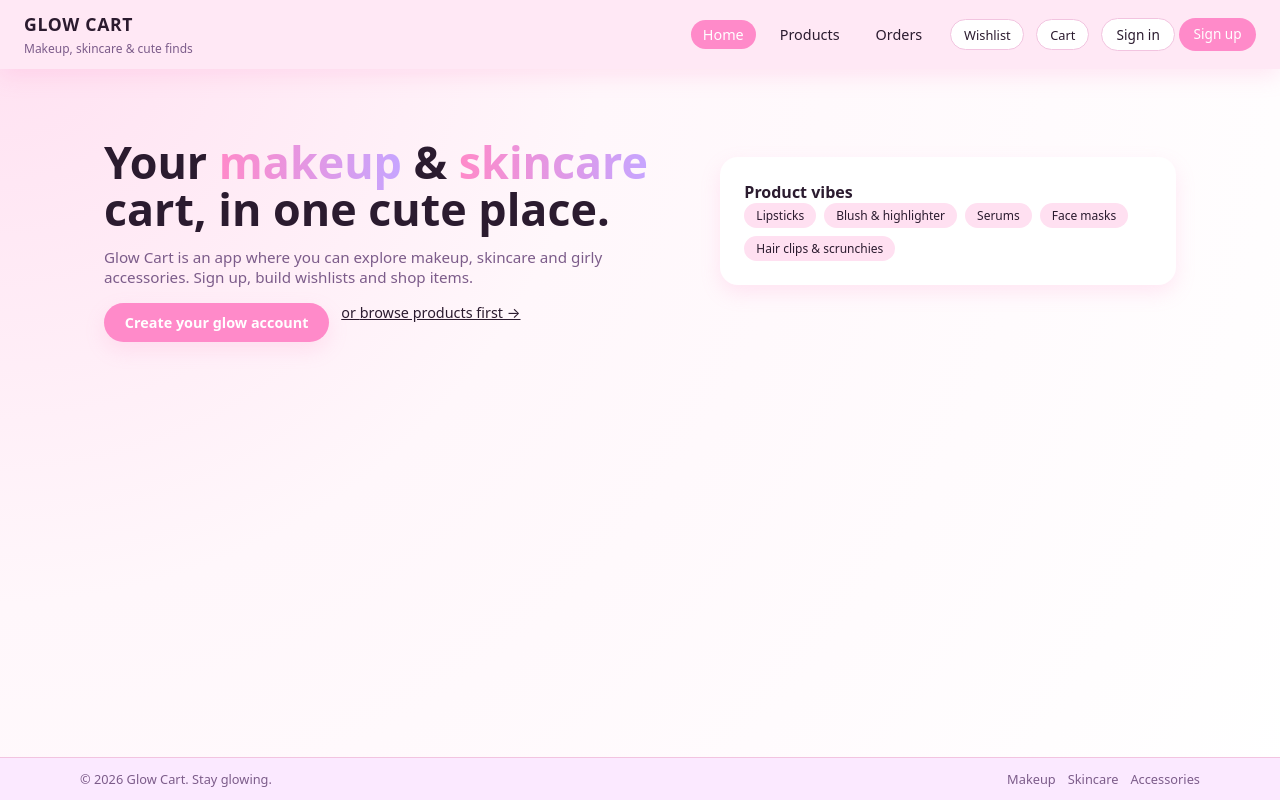
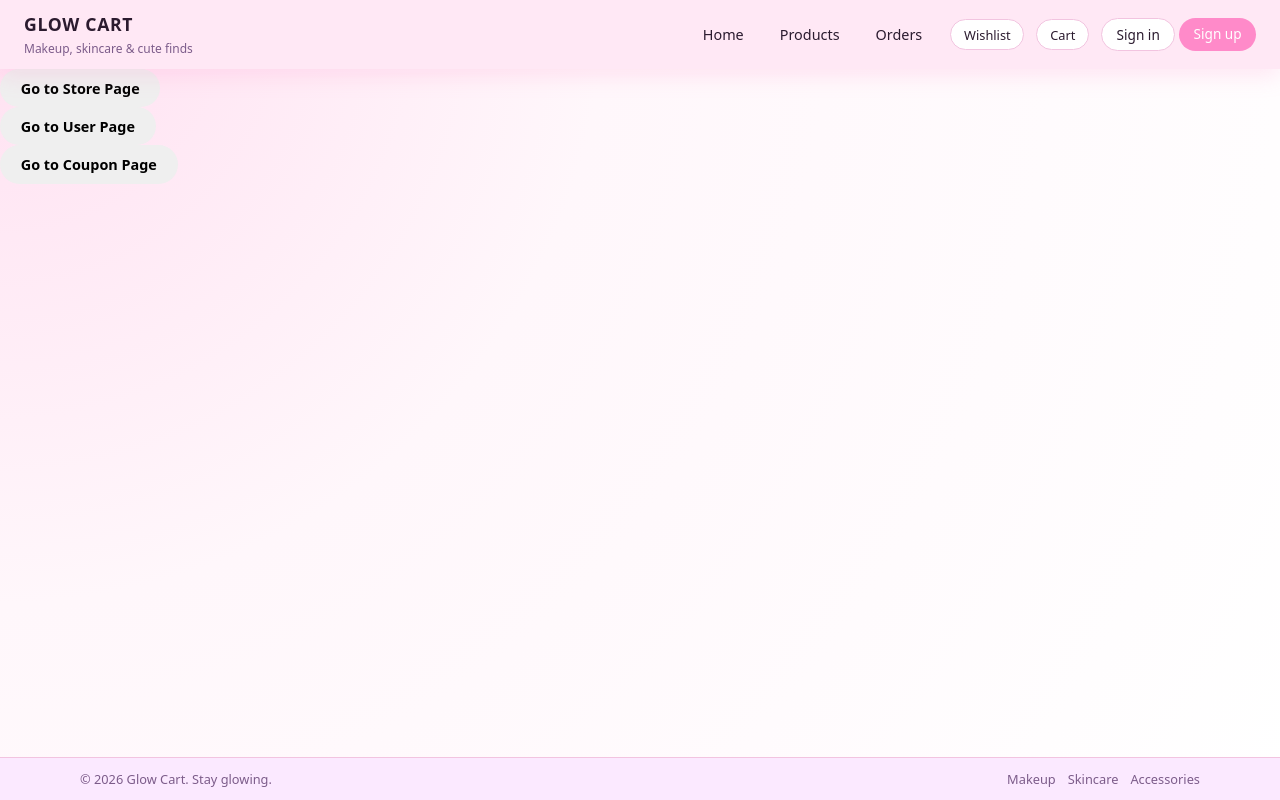
Before and after one commit to shvncodes/shopping-app, a React (Vite) app: page /admin in a window 1280 px wide. Before the commit this address led to /. Built offline with nearby package versions, Linux system fonts and the light colour scheme.

Commit message:
Make admin page

```diff
--- a/src/App.jsx
+++ b/src/App.jsx
@@ -13,7 +13,11 @@ import { CheckoutPage } from "./pages/CheckoutPage.jsx";
 import { OrderConfirmationPage } from "./pages/OrderConfirmationPage.jsx";
 import { OrdersPage } from "./pages/OrdersPage.jsx";
 import { OrderDetailsPage } from "./pages/OrderDetailsPage.jsx";
+
+import { AdminPage } from "./admin-pages/AdminPage.jsx";
 import { StorePage } from "./admin-pages/StorePage.jsx";
+import { CouponPage } from "./admin-pages/CouponPage.jsx";
+import { UserPage } from "./admin-pages/Userpage.jsx";
 
 // App defines the overall layout and routing for the app.
 // Pages are kept in src/pages, and we use React Router's
@@ -38,7 +42,10 @@ function App() {
           element={<OrderConfirmationPage />}
         />
         {/* Admin routes */}
+        <Route path="/admin" element={<AdminPage />} />
         <Route path="/admin/store" element={<StorePage />} />
+        <Route path="/admin/users" element={<UserPage />} />
+        <Route path="/admin/coupons" element={<CouponPage />} />
 
         {/* If the user hits an unknown URL, gently redirect to home */}
         <Route path="*" element={<Navigate to="/" replace />} />
--- /dev/null
+++ b/src/admin-pages/AdminPage.jsx
@@ -0,0 +1,38 @@
+import { useNavigate } from "react-router-dom";
+import { Button } from "../components/ui/Button.jsx";
+
+export function AdminPage() {
+  const navigate = useNavigate();
+
+  const handleStoreClick = () => {
+    navigate("/admin/store");
+  };
+
+  const handleUserClick = () => {
+    navigate("/admin/users");
+  };
+
+  const handleCouponClick = () => {
+    navigate("/admin/coupons");
+  };
+
+  return (
+    <div>
+      <div>
+        <Button variant="contained" onClick={handleStoreClick}>
+          Go to Store Page
+        </Button>
+      </div>
+      <div>
+        <Button variant="contained" onClick={handleUserClick}>
+          Go to User Page
+        </Button>
+      </div>
+      <div>
+        <Button variant="contained" onClick={handleCouponClick}>
+          Go to Coupon Page
+        </Button>
+      </div>
+    </div>
+  );
+}
--- /dev/null
+++ b/src/admin-pages/CouponPage.jsx
@@ -0,0 +1,7 @@
+export function CouponPage() {
+  return (
+    <div>
+      <h1>Coupon Page</h1>
+    </div>
+  );
+}
--- /dev/null
+++ b/src/admin-pages/UserPage.jsx
@@ -0,0 +1,7 @@
+export function UserPage() {
+  return (
+    <div>
+      <h1>User Page</h1>
+    </div>
+  );
+}
```
Also changed, not shown: 1 other file (tests, documents, lock files or other folders).
